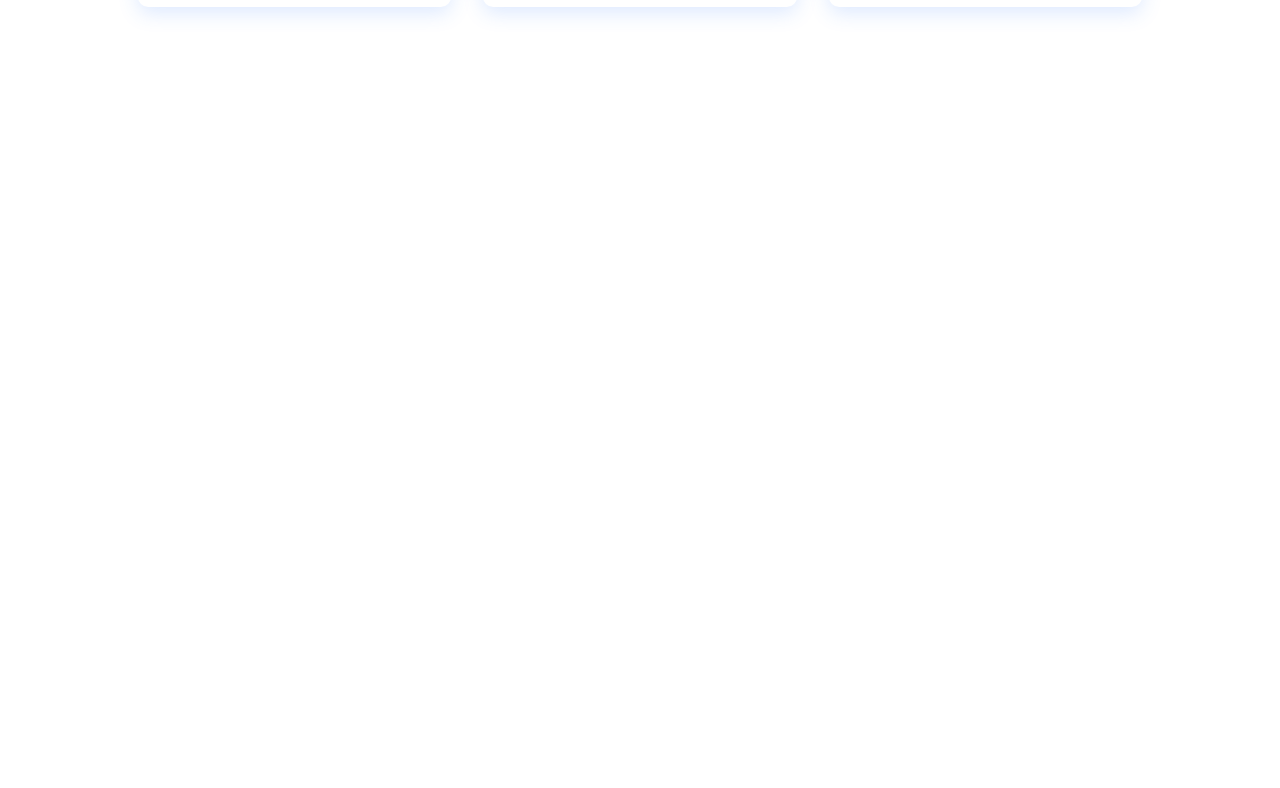
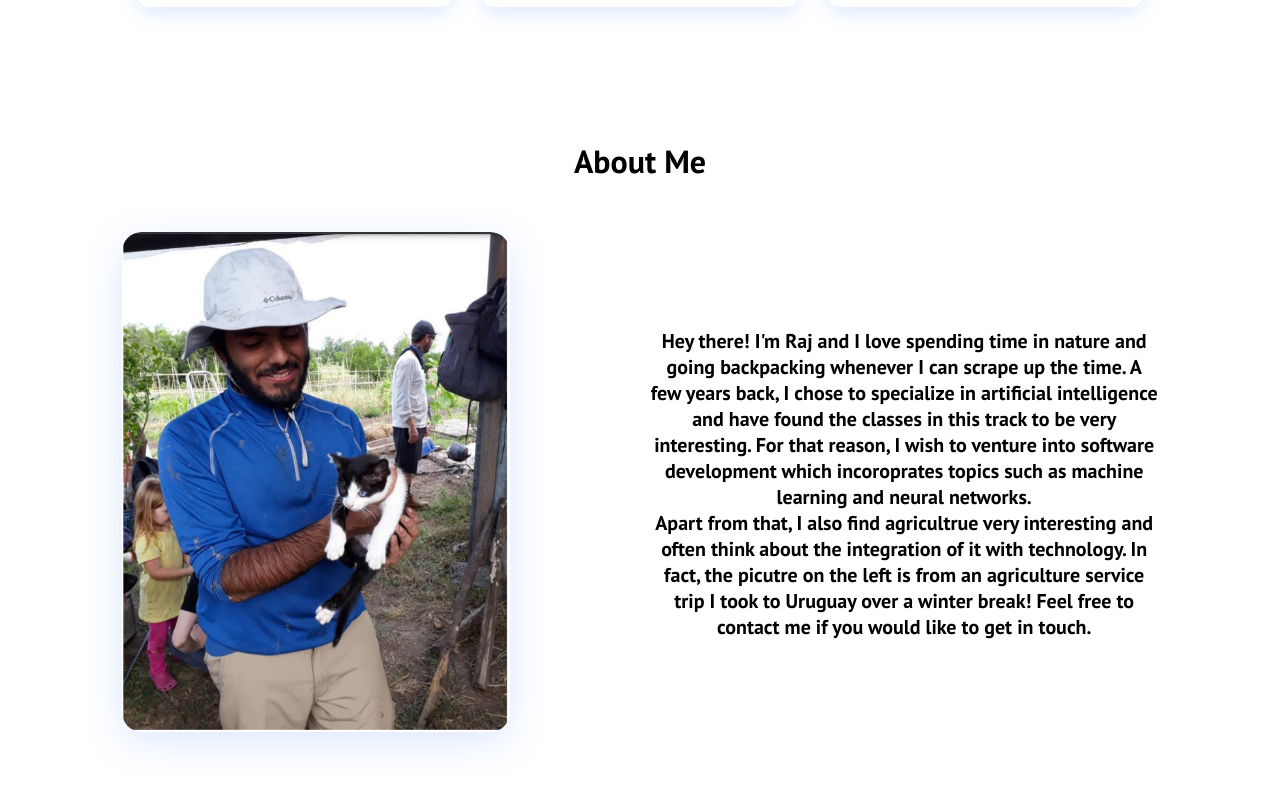
Before and after one commit to rkOSU/Portfolio-Website, a React (Create React App) app: page / in a window 1280 px wide. Shown: the part 1764-2552 px from the top of the page. Before the commit the page ends 1904 px from the top, so only its background shows below. Built offline with nearby package versions, Linux system fonts and the light colour scheme.

Commit message:
Need to finish the button links

```diff
--- /dev/null
+++ b/src/components/About.css
@@ -0,0 +1,86 @@
+.about {
+    padding-left: 4rem;
+    padding-right: 4rem;
+    padding-bottom: 4rem;
+    background: #fff;
+}
+
+.img__container{
+    position: relative;
+    margin-top: 50px;
+}
+.content__container{
+    position: relative;
+    margin-top: 50px;
+}
+.content__container > p{
+    font-size: 20px;
+    vertical-align: middle;
+    text-align: center;
+}
+
+
+.img__container > img {
+    height: 500px;
+    box-shadow: 0 10px 40px rgba(56, 125, 255, 0.17);
+    -webkit-filter: drop-shadow(0 6px 20px rgba(56, 125, 255, 0.017));
+    filter: drop-shadow(0 6px 20px rgba(56, 125, 255, 0.017));
+    border-radius: 20px;
+
+}
+.about__container {
+    display: grid;
+    flex-flow: column;
+    align-items: center;
+    max-width: 1120px;
+    width: 90%;
+    margin: 0 auto;
+    grid-template-columns: 1fr 1fr;
+    grid-gap: 20px;
+
+}
+
+.about__wrapper > p {
+    margin-top: 25px;
+    font-size: 25px;
+    display: inline;
+}
+
+.about__wrapper {
+    position: relative;
+    margin: 10px 0 20px;
+  }
+
+@media screen and (max-width: 960px) {
+    .img__container > img {
+        height: 400px;
+    }
+    .about__container {
+        display: flex;
+        flex-flow: column;
+        align-items: center;
+        max-width: 1120px;
+        width: 90%;
+        margin: 0 auto;
+
+
+    }
+
+    .content__container{
+        position: relative;
+        margin-top: -100px;
+    }
+}
+
+@media screen and (max-width: 375px) {
+    .about__container {
+        display: grid;
+        flex-flow: column;
+        align-items: center;
+        max-width: 1120px;
+        width: 90%;
+        margin: 0 auto;
+
+
+    }
+}
--- /dev/null
+++ b/src/components/About.js
@@ -0,0 +1,29 @@
+import React from 'react'
+import './About.css';
+import picture from './pic.PNG'
+
+
+function About() {
+    return (
+        <div className='about' id='about'>
+            <h1>About Me</h1>
+                <div className='about__container'>
+                    <div className='img__container'> <img src = {picture} alt="Picture of Me" /> </div>
+                    <div className='content__container'>
+                    <p>Hey there! I'm Raj and I love spending time in nature
+                        and going backpacking whenever I can scrape up the time. A few years back, I chose to specialize in artificial intelligence
+                        and have found the classes in this track to be very interesting. For that reason, I wish
+                        to venture into software development which incoroprates topics such as machine learning
+                        and neural networks. </p>
+                    <p>Apart from that, I also find agricultrue very interesting and often think about the integration of
+                        it with technology. In fact, the picutre on the left is from an agriculture service trip I took to Uruguay
+                        over a winter break! Feel free to contact me if you would like to get in touch.
+
+                    </p>
+                    </div>
+                </div>
+        </div>
+    )
+}
+
+export default About
--- a/src/components/HeroSection.css
+++ b/src/components/HeroSection.css
@@ -43,6 +43,7 @@ video{
     .hero-container > h1, p{
         font-size: 70px;
         margin-top: 150px;
+        text-align: center;
     }
 }
 
--- a/src/components/HeroSection.js
+++ b/src/components/HeroSection.js
@@ -1,5 +1,6 @@
-import React from 'react'
-import { Button } from './Button'
+import React from 'react';
+import { Button } from './Button';
+import { Link } from 'react-router-dom';
 import './HeroSection.css';
 import '../App.css';
 function HeroSection() {
@@ -9,12 +10,14 @@ function HeroSection() {
             <h1>Raj Rohan Kondaveeti</h1>
             <p>4th Yr. Computer Science and Engineering Student</p>
             <p>Ohio State University</p>
-            <div class="hero-btns">
+            <div className="hero-btns">
+               <Link to='/h'>
                     <Button
                     className='btns'
                     buttonStyle='btn--outline'
                     buttonSize='btn--large'
                     >Resume</Button>
+                </Link>
                 <Button
                 className='btns'
                 buttonStyle='btn--outline'
--- a/src/components/pages/Home.js
+++ b/src/components/pages/Home.js
@@ -2,12 +2,14 @@ import React from 'react';
 import '../../App.css';
 import HeroSection from '../HeroSection';
 import Cards from '../Cards';
+import About from '../About';
 
 function Home() {
   return (
     <>
         <HeroSection />
         <Cards />
+        <About />
     </>
 
 
```
Also changed, not shown: src/components/pic.PNG (added), 1 other file (tests, documents, lock files or other folders). Lines whose indentation alone changed are shown as unchanged.
